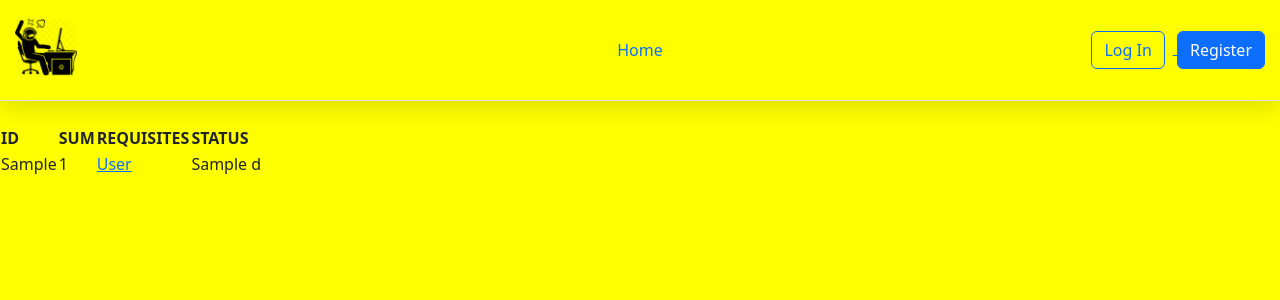
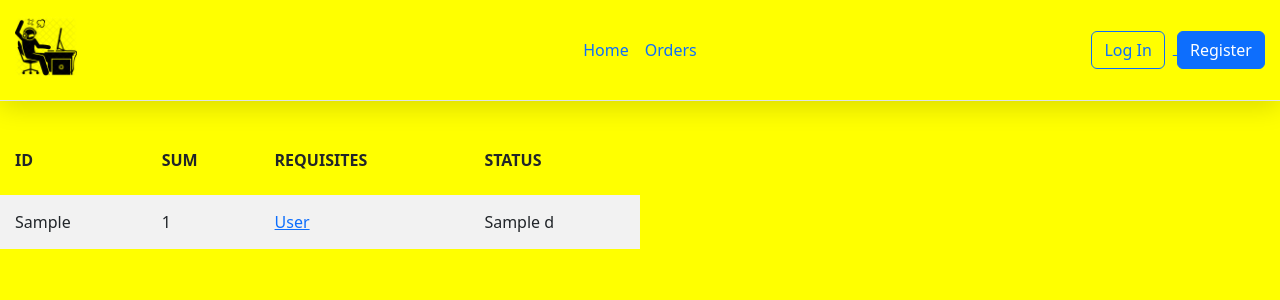
Before and after one commit to vedroidek/flask_, a Flask app: template app/templates/payments/orders.html in a window 1280 px wide. Shown: the top 300 px of the page. Run offline with Flask 3, Linux system fonts and the light colour scheme; the template is opened without the code that fills it: most values are stand-ins (such as "Sample title", 1, 10 or a date in 2020); some libraries are stand-ins or nearby versions.

Commit message:
minor edits to main_config and imports

```diff
--- a/app/__init__.py
+++ b/app/__init__.py
@@ -9,7 +9,8 @@ def create_app(test_config=None):
     app.config.from_mapping(
         SECRET_KEY='dev',
         SQLALCHEMY_DATABASE_URI = "postgresql+psycopg2://max:4125@127.0.0.1:5431/flask_app_db",
-        SQLALCHEMY_TRACK_MODIFICATIONS = False
+        SQLALCHEMY_TRACK_MODIFICATIONS = False,
+        SQLALCHEMY_ECHO = True,
     )
 
     db.init_app(app=app)
--- a/app/main/routes.py
+++ b/app/main/routes.py
@@ -2,7 +2,7 @@ from flask import render_template, request, redirect, url_for, flash
 from werkzeug.security import generate_password_hash
 from app.main import bp
 from app.extensions import db
-from app.models.user import User
+from app.models.all_models import User
 
 
 @bp.route('/', methods=['GET'])
--- a/app/static/css/main.css
+++ b/app/static/css/main.css
@@ -55,7 +55,7 @@ header {
     float: left;
 -webkit-box-shadow: 0 5px 25px rgba(0, 0, 0, 0.15);
     box-shadow: 0 5px 25px rgba(0, 0, 0, 0.15);
-    -webkit-backface-visibility: hidden;
+    -webkit-backface: hidden;
     -webkit-tap-highlight-color: transparent;
     -webkit-touch-callout: none;
     -webkit-user-select: none;
@@ -115,3 +115,22 @@ header {
     opacity: 1;
     font-weight: 300;
   }
+
+.orders-table {
+  width: 50%;
+}
+
+tr:nth-child(even) {
+background-color: #f2f2f2;
+}
+
+th {
+    height: 70px;
+    text-align: left;
+    padding: 15px;
+}
+
+td {
+  text-align: left;
+  padding: 15px;
+}
--- a/app/templates/base.html
+++ b/app/templates/base.html
@@ -18,6 +18,7 @@
 
             <ul class="nav col-12 col-md-auto mb-2 justify-content-center mb-md-0">
                 <li><a href="{{ url_for('home.index') }}" class="nav-link px-2">Home</a></li>
+                <li><a href="{{ url_for('payments.show_orders') }}" class="nav-link px-2">Orders</a></li>
             </ul>
 
             <div class="col-md-3 text-end">
```
Also changed, not shown: app/payments/routes.py (+10 -2 lines).
